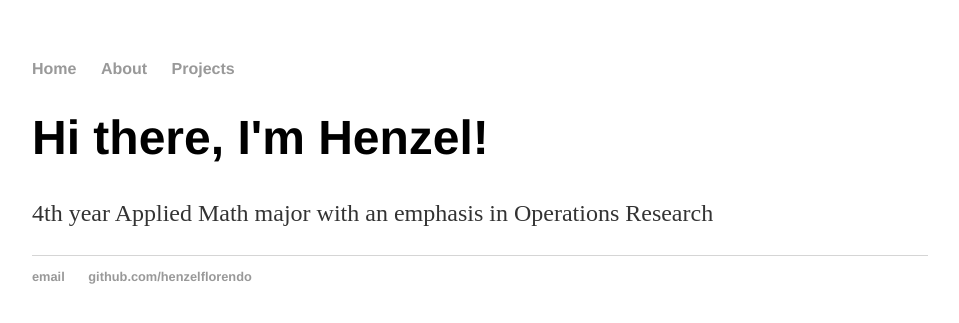
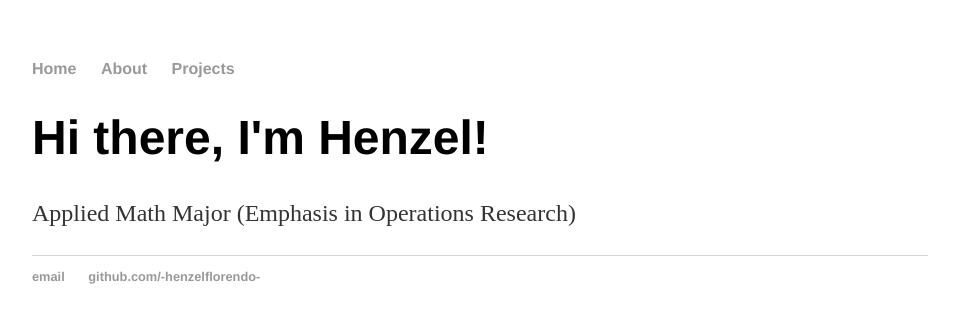
Before and after one commit to henzelflorendo/henzelflorendo.github.io, a Jekyll site: the page built from index.html, in a window 1280 px wide. Shown: the top 323 px of the page, without its empty margins (160-1119 px from the left). Built offline with Jekyll 4.4.1, drawn with Linux system fonts in a browser that asks for light colours.

Commit message:
Update index.html

```diff
--- a/index.html
+++ b/index.html
@@ -1,29 +1,8 @@
-<!DOCTYPE html>
-<html>
-	<head>
-		<title>henzelflorendo</title>
-		<!-- link to main stylesheet -->
-		<link rel="stylesheet" type="text/css" href="/css/main.css">
-	</head>
-	<body>
-		<nav>
-    		<ul>
-        		<li><a href="/">Home</a></li>
-	        	<li><a href="/about">About</a></li>
-        		<li><a href="/projects">Projects</a></li>
-    		</ul>
-		</nav>
-		<div class="container">
-    		<div class="blurb">
-        		<h1>Hi there, I'm Henzel!</h1>
-				<p>4th year Applied Math major with an emphasis in Operations Research</p>
-    		</div><!-- /.blurb -->
-		</div><!-- /.container -->
-		<footer>
-    		<ul>
-        		<li><a href="mailto:henzelflorendo@berkeley.edu">email</a></li>
-        		<li><a href="henzelflorendo.github.io">github.com/henzelflorendo</a></li>
-			</ul>
-		</footer>
-	</body>
-</html>
+---
+layout: default
+title: Henzel Florendo
+---
+<div class="blurb">
+	<h1>Hi there, I'm Henzel!</h1>
+	<p>Applied Math Major (Emphasis in Operations Research)</p>
+</div><!-- /.blurb -->
```
